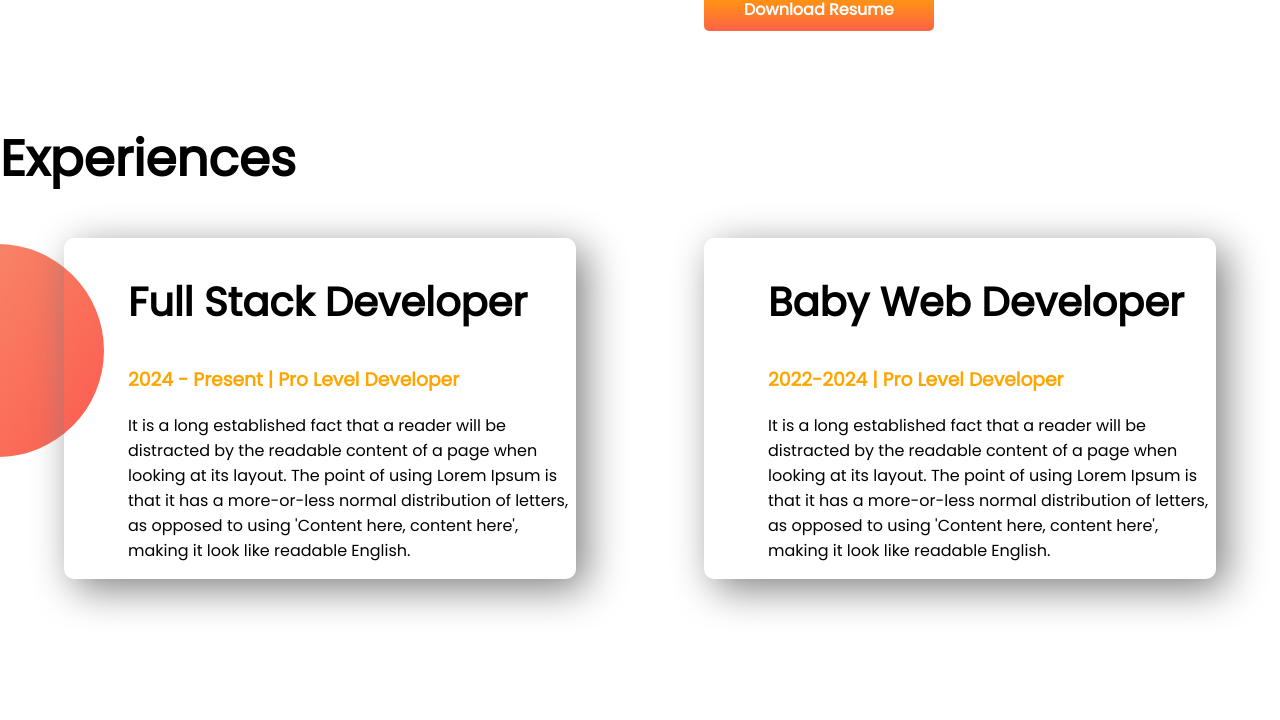
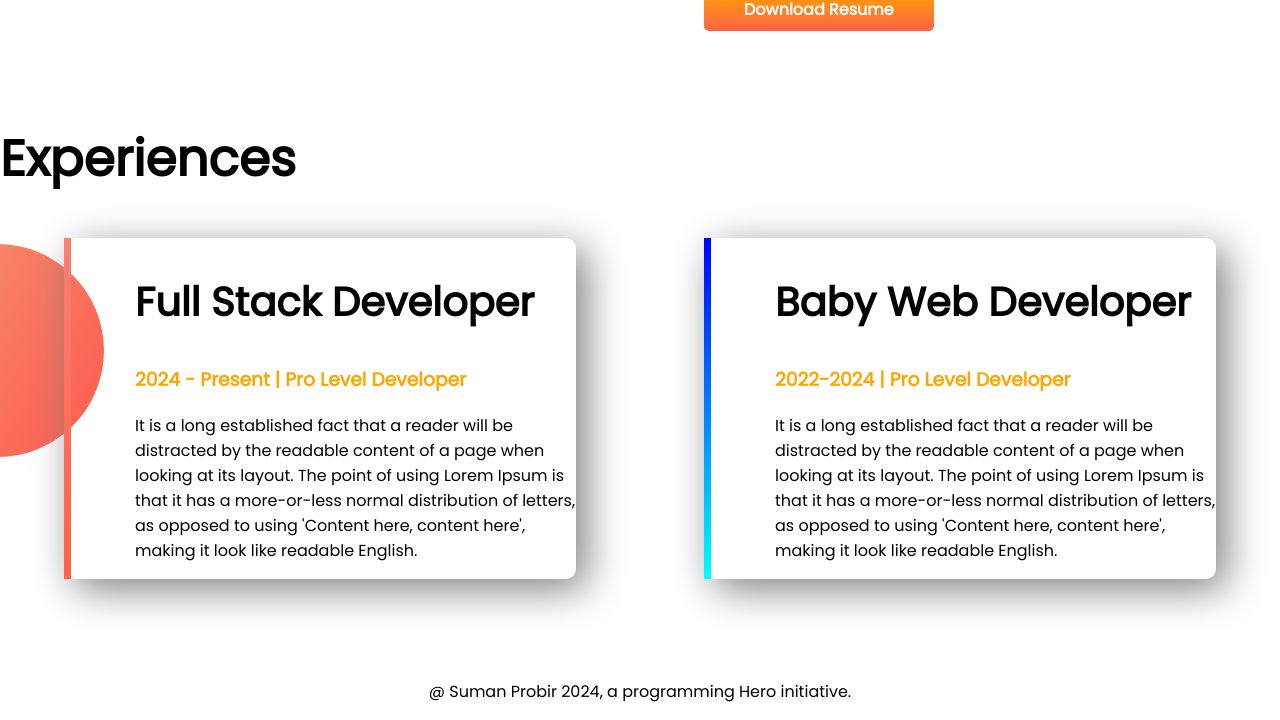
Before and after one commit to SumanProbir/developer-portfolio, a plain HTML site: page index.html in a window 1280 px wide. Shown: the part 1082-1802 px from the top of the page. Before the commit the page ends 1761 px from the top, so only its background shows below. Drawn offline with Linux system fonts and the light colour scheme.

Commit message:
final updat

```diff
--- a/index.html
+++ b/index.html
@@ -47,14 +47,14 @@
     <section class="third-part">
         <h1> Experiences</h1>
 
-        <div class="flexible-container">
-            <div class="experience-item">
+        <div  class="flexible-container">
+            <div id="full-stack-experience" class="experience-item">
                 <h2> Full Stack Developer </h2>
                 <h3 class="orange-color"> 2024 - Present | Pro Level Developer </h3>
                 <p> It is a long established fact that a reader will be distracted by the readable content of a page when looking at its layout. The point of using Lorem Ipsum is that it has a more-or-less normal distribution of letters, as opposed to using 'Content here, content here', making it look like readable English.</p>
             </div>
 
-            <div class="experience-item">
+            <div id="web-dev-experience" class="experience-item">
                 <h2> Baby Web Developer </h2>
                 <h3 class="orange-color"> 2022-2024 | Pro Level Developer</h3>
                 <p> It is a long established fact that a reader will be distracted by the readable content of a page when looking at its layout. The point of using Lorem Ipsum is that it has a more-or-less normal distribution of letters, as opposed to using 'Content here, content here', making it look like readable English.</p>
@@ -63,6 +63,9 @@
 
     </section>
 
+    <footer>
+        <p> @ Suman Probir 2024, a programming Hero initiative. </p>
+    </footer>
 
 
 
--- a/style.css
+++ b/style.css
@@ -69,3 +69,19 @@ h2{
     box-shadow: 10px 10px 40px gray;
     border-radius: 10px;
 }
+
+#web-dev-experience{
+    border-left: 7px solid;
+    border-image: linear-gradient(blue,cyan);
+    border-image-slice: 1;
+}
+
+#full-stack-experience{
+    border-left: 7px solid;
+    border-image: linear-gradient(salmon,tomato);
+    border-image-slice: 1;
+}
+
+footer p{
+    text-align: center;
+}
```
Also changed, not shown: 4 other files.
